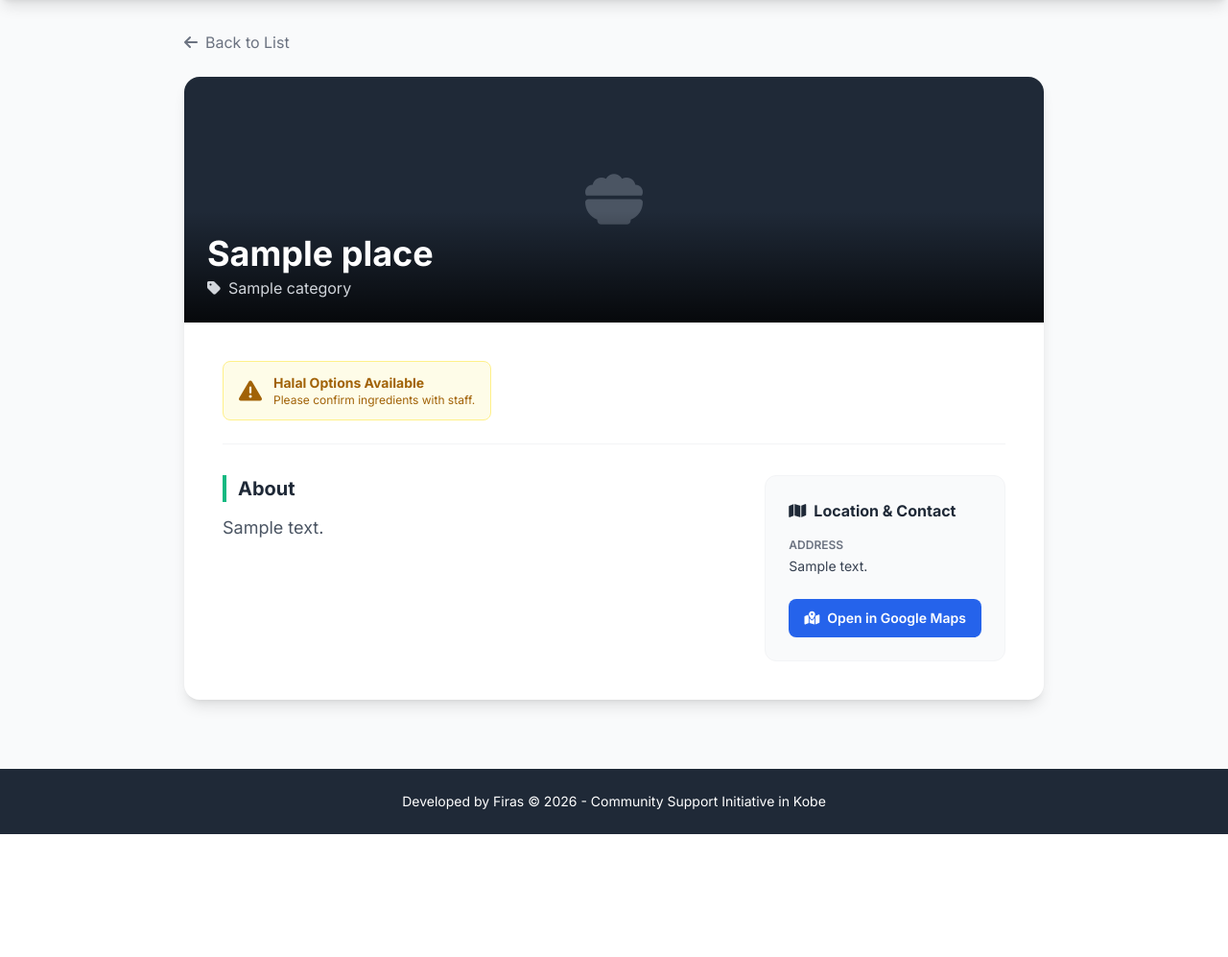
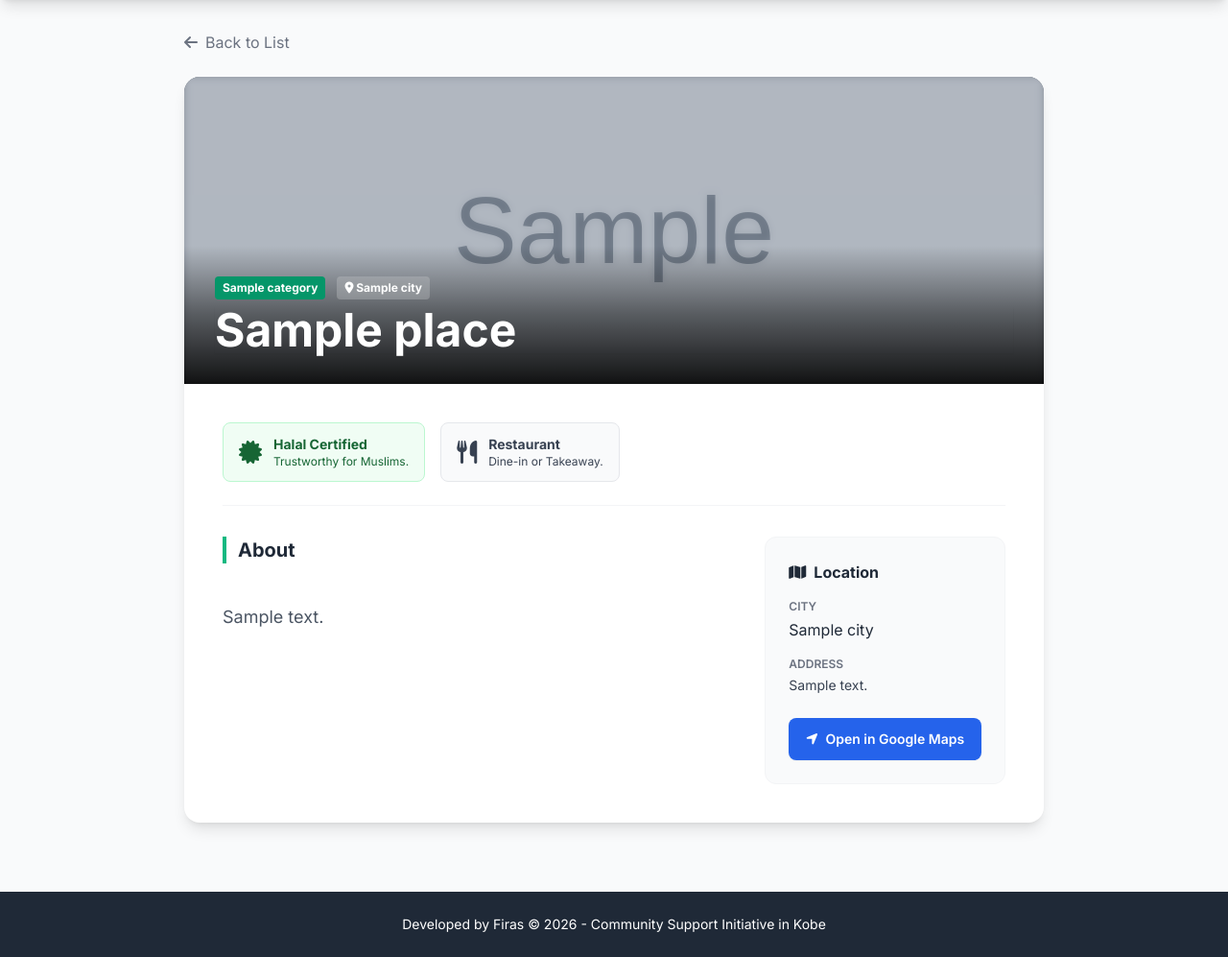
Before and after one commit to Firas001/kobe_halal, a Django app: page /restaurant/1/ in a window 1280 px wide. Shown: the part 52-1049 px from the top of the page at 96% size. Before the commit the page ends 921 px from the top, so only its background shows below. Run offline with Django 5.2, Linux system fonts and the light colour scheme; tables that the repository leaves empty hold one stand-in row (values such as "Sample post"); grey boxes marked "Sample" are stand-in pictures; some libraries are stand-ins or nearby versions.

Commit message:
feat: update templates

```diff
--- a/restaurants/templates/restaurants/detail.html
+++ b/restaurants/templates/restaurants/detail.html
@@ -10,37 +10,70 @@
     </a>
 
     <div class="bg-white rounded-2xl shadow-lg overflow-hidden">
-        <div class="bg-gray-800 h-64 flex items-center justify-center relative">
-            <i class="fa-solid fa-bowl-food text-6xl text-gray-600"></i>
-            <div class="absolute bottom-0 left-0 p-6 w-full bg-gradient-to-t from-black/80 to-transparent">
-                <h1 class="text-3xl md:text-4xl font-bold text-white">{{ restaurant.name }}</h1>
-                <p class="text-gray-300 mt-1 flex items-center gap-2">
-                    <i class="fa-solid fa-tag"></i> {{ restaurant.category.name }}
-                </p>
+
+        <div class="h-80 relative bg-gray-800 flex items-center justify-center overflow-hidden">
+            {% if restaurant.image %}
+            <div class="absolute inset-0 bg-cover bg-center blur-sm opacity-50"
+                style="background-image: url('{{ restaurant.image.url }}');"></div>
+            <img src="{{ restaurant.image.url }}" class="absolute h-full w-full object-cover z-0 opacity-60">
+            {% else %}
+            <i class="fa-solid fa-store text-8xl text-gray-600 opacity-30"></i>
+            {% endif %}
+
+            <div
+                class="absolute bottom-0 left-0 p-8 w-full bg-gradient-to-t from-black/90 via-black/50 to-transparent z-10">
+                <div class="flex items-center gap-3 mb-2">
+                    <span class="bg-emerald-600 text-white text-xs font-bold px-2 py-1 rounded">
+                        {{ restaurant.category.name }}
+                    </span>
+                    {% if restaurant.city %}
+                    <span class="bg-white/20 backdrop-blur text-white text-xs font-bold px-2 py-1 rounded">
+                        <i class="fa-solid fa-location-dot"></i> {{ restaurant.city.name }}
+                    </span>
+                    {% endif %}
+                </div>
+                <h1 class="text-3xl md:text-5xl font-bold text-white shadow-sm">{{ restaurant.name }}</h1>
             </div>
         </div>
 
         <div class="p-6 md:p-10">
             <div class="flex flex-wrap gap-4 mb-8 border-b border-gray-100 pb-6">
-                {% if restaurant.is_fully_halal %}
+                {% if restaurant.is_halal_certified %}
                 <div
-                    class="bg-green-50 text-green-700 px-4 py-3 rounded-lg flex items-center gap-3 border border-green-200 w-full md:w-auto">
+                    class="bg-green-50 text-green-800 px-4 py-3 rounded-lg flex items-center gap-3 border border-green-200 w-full md:w-auto">
                     <i class="fa-solid fa-certificate text-2xl"></i>
                     <div>
-                        <p class="font-bold text-sm">Fully Halal Certified</p>
-                        <p class="text-xs">No alcohol or pork served on premises.</p>
+                        <p class="font-bold text-sm">Halal Certified</p>
+                        <p class="text-xs">Trustworthy for Muslims.</p>
                     </div>
                 </div>
                 {% else %}
                 <div
-                    class="bg-yellow-50 text-yellow-700 px-4 py-3 rounded-lg flex items-center gap-3 border border-yellow-200 w-full md:w-auto">
+                    class="bg-yellow-50 text-yellow-800 px-4 py-3 rounded-lg flex items-center gap-3 border border-yellow-200 w-full md:w-auto">
                     <i class="fa-solid fa-triangle-exclamation text-2xl"></i>
                     <div>
-                        <p class="font-bold text-sm">Halal Options Available</p>
-                        <p class="text-xs">Please confirm ingredients with staff.</p>
+                        <p class="font-bold text-sm">Muslim Friendly / Halal Options</p>
+                        <p class="text-xs">May sell alcohol or non-halal items. Check labels.</p>
                     </div>
                 </div>
                 {% endif %}
+
+                <div
+                    class="bg-gray-50 text-gray-700 px-4 py-3 rounded-lg flex items-center gap-3 border border-gray-200 w-full md:w-auto">
+                    {% if restaurant.place_type == 'grocery' %}
+                    <i class="fa-solid fa-basket-shopping text-2xl"></i>
+                    <div>
+                        <p class="font-bold text-sm">Grocery Store</p>
+                        <p class="text-xs">Buy ingredients here.</p>
+                    </div>
+                    {% else %}
+                    <i class="fa-solid fa-utensils text-2xl"></i>
+                    <div>
+                        <p class="font-bold text-sm">Restaurant</p>
+                        <p class="text-xs">Dine-in or Takeaway.</p>
+                    </div>
+                    {% endif %}
+                </div>
             </div>
 
             <div class="grid md:grid-cols-3 gap-8">
@@ -49,7 +82,7 @@
                         <h3 class="text-xl font-bold text-gray-800 mb-3 border-l-4 border-emerald-500 pl-3">
                             About
                         </h3>
-                        <p class="text-gray-600 leading-relaxed text-lg">
+                        <p class="text-gray-600 leading-relaxed text-lg whitespace-pre-line">
                             {{ restaurant.description }}
                         </p>
                     </div>
@@ -57,19 +90,25 @@
 
                 <div class="bg-gray-50 p-6 rounded-xl h-fit border border-gray-100">
                     <h3 class="font-bold text-gray-800 mb-4 flex items-center gap-2">
-                        <i class="fa-solid fa-map"></i> Location & Contact
+                        <i class="fa-solid fa-map"></i> Location
                     </h3>
 
-                    <div class="mb-6">
-                        <p class="text-xs text-gray-500 uppercase font-semibold mb-1">Address</p>
-                        <p class="text-gray-700 text-sm">
-                            {{ restaurant.address }}
-                        </p>
+                    <div class="mb-6 space-y-4">
+                        <div>
+                            <p class="text-xs text-gray-500 uppercase font-semibold mb-1">City</p>
+                            <p class="text-gray-800 font-medium">
+                                {% if restaurant.city %}{{ restaurant.city.name }}{% else %}Unknown{% endif %}
+                            </p>
+                        </div>
+                        <div>
+                            <p class="text-xs text-gray-500 uppercase font-semibold mb-1">Address</p>
+                            <p class="text-gray-700 text-sm">{{ restaurant.address }}</p>
+                        </div>
                     </div>
 
                     <a href="https://www.google.com/maps/search/?api=1&query={{ restaurant.address }}" target="_blank"
-                        class="w-full bg-blue-600 hover:bg-blue-700 text-white text-center py-2.5 rounded-lg transition text-sm font-semibold flex items-center justify-center gap-2">
-                        <i class="fa-solid fa-map-location-dot"></i> Open in Google Maps
+                        class="block w-full bg-blue-600 hover:bg-blue-700 text-white text-center py-3 rounded-lg transition text-sm font-semibold flex items-center justify-center gap-2 shadow-sm hover:shadow">
+                        <i class="fa-solid fa-location-arrow"></i> Open in Google Maps
                     </a>
                 </div>
             </div>
```
Also changed, not shown: restaurants/templates/restaurants/list.html (+66 -32 lines).
